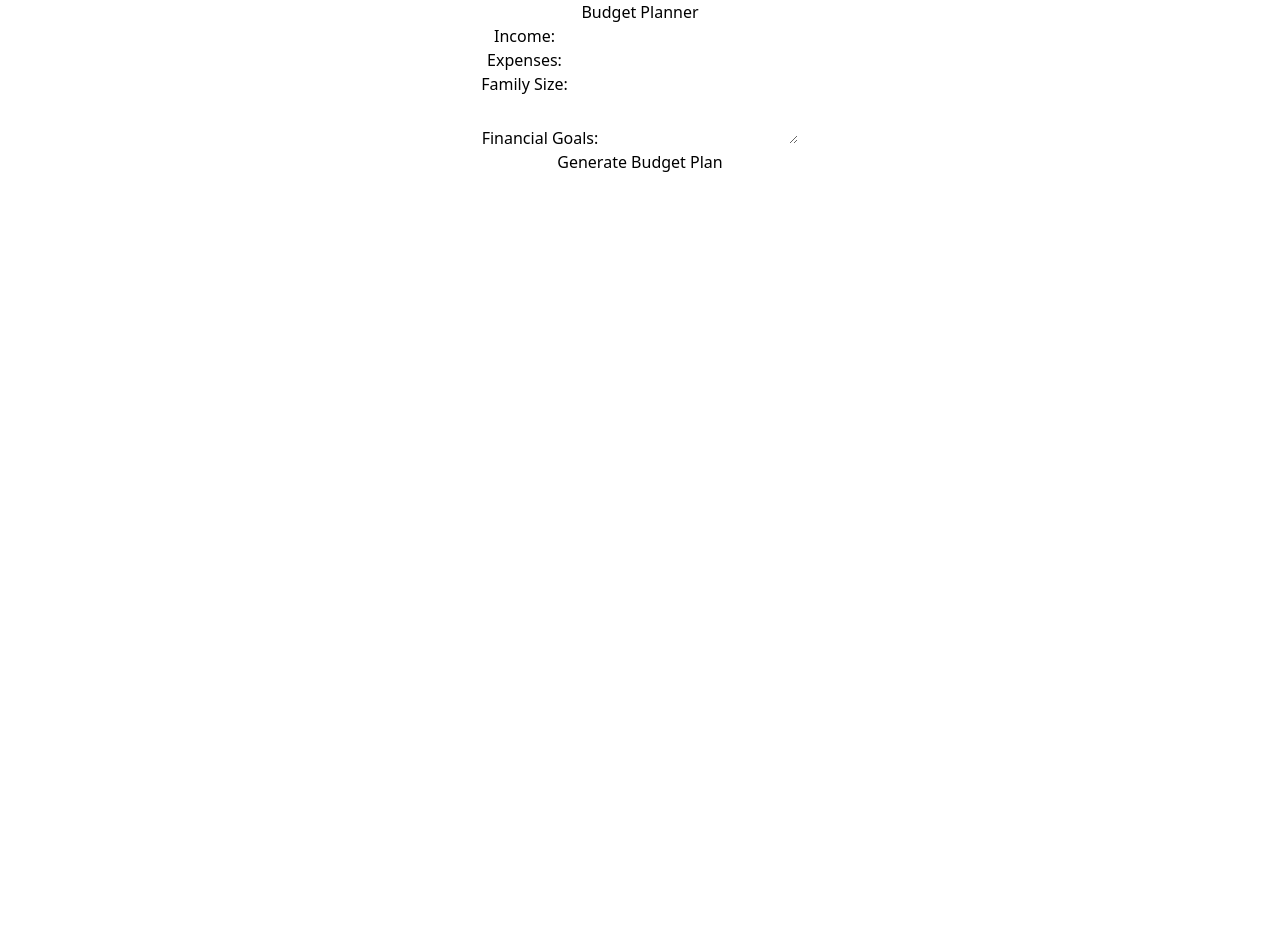
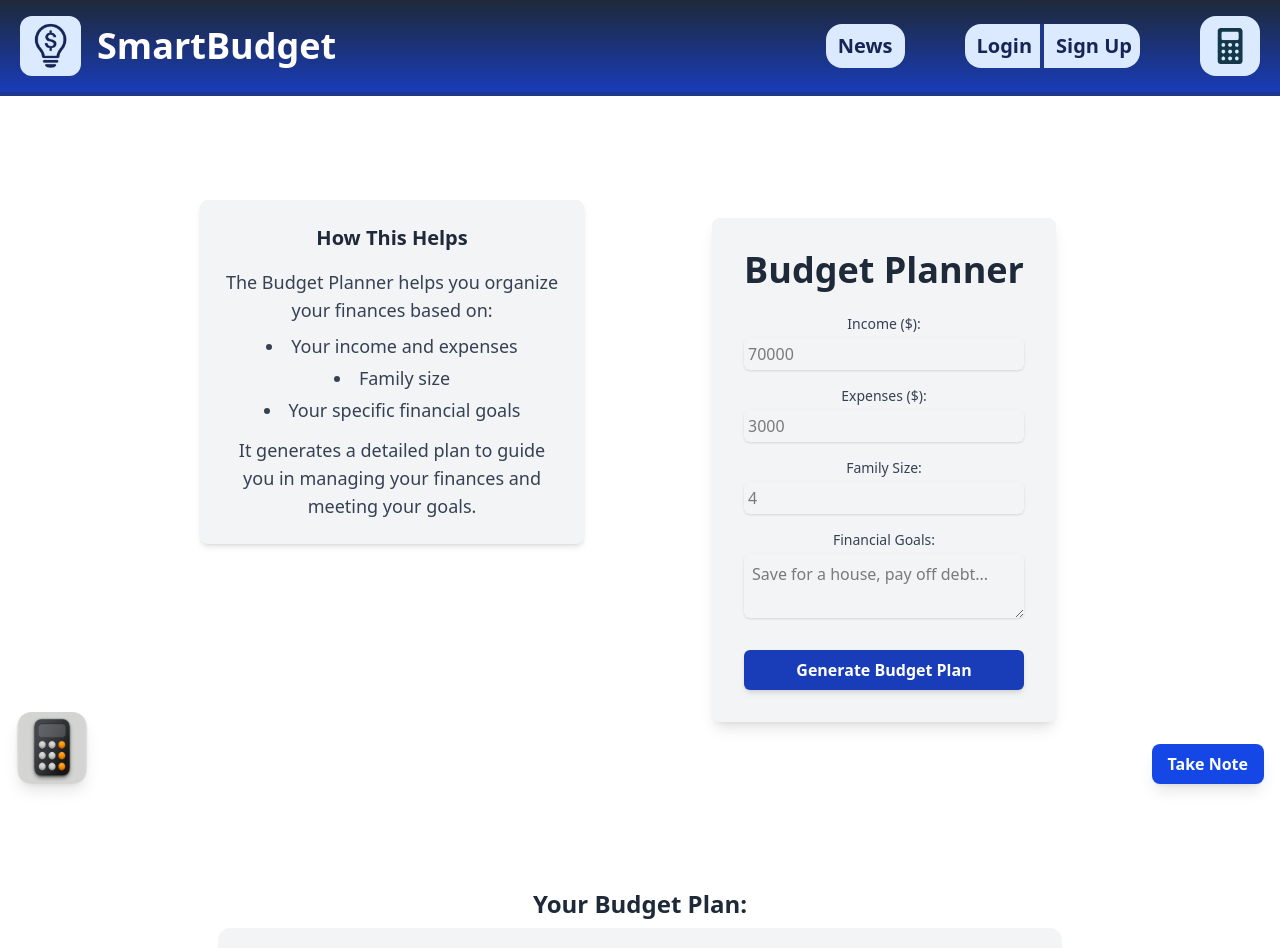
Before and after one commit to YavorPenev/TUES_FEST11_Legends, a React (Vite) app in the folder Frontend/: page /budgetplanner in a window 1280 px wide. Shown: the top 948 px of the page. Before the commit the page ends 800 px from the top, so only its background shows below. Built offline with nearby package versions, Linux system fonts and the light colour scheme; no server answers.

Commit message:
added budget planner design

```diff
--- a/Frontend/src/budgetplanner.jsx
+++ b/Frontend/src/budgetplanner.jsx
@@ -1,5 +1,9 @@
-import React, { useState } from 'react';
+import React, { useState, useRef, useEffect } from 'react';
 import axios from 'axios';
+import Header from './assets/header';
+import Footer from './assets/footer';
+import Notes from './assets/notes';
+import Calculator from './assets/SimpCalc';
 
 const BudgetPlanner = () => {
   const [income, setIncome] = useState('');
@@ -8,18 +12,20 @@ const BudgetPlanner = () => {
   const [goals, setGoals] = useState('');
   const [budgetPlan, setBudgetPlan] = useState('');
   const [isClicked, setIsClicked] = useState(false);
+  const planRef = useRef(null);
+
+  useEffect(() => {
+    document.body.style.cursor = isClicked ? "wait" : "default";
+  }, [isClicked]);
+
   const handleInputChange = (e) => {
     const { name, value } = e.target;
-    if (name === 'income') {
-      setIncome(value);
-    } else if (name === 'expenses') {
-      setExpenses(value);
-    } else if (name === 'familySize') {
-      setFamilySize(value);
-    } else if (name === 'goals') {
-      setGoals(value);
-    }
+    if (name === 'income') setIncome(value);
+    else if (name === 'expenses') setExpenses(value);
+    else if (name === 'familySize') setFamilySize(value);
+    else if (name === 'goals') setGoals(value);
   };
+
   const handleSubmit = async (e) => {
     e.preventDefault();
 
@@ -29,6 +35,7 @@ const BudgetPlanner = () => {
     }
 
     setIsClicked(true);
+
     const userData = {
       income: parseFloat(income),
       expenses: parseFloat(expenses),
@@ -38,11 +45,14 @@ const BudgetPlanner = () => {
 
     try {
       const response = await axios.post('http://localhost:8000/budgetplanner', userData, {
-        headers: {
-          'Content-Type': 'application/json',
-        },
+        headers: { 'Content-Type': 'application/json' },
       });
+
       setBudgetPlan(response.data.plan);
+
+      setTimeout(() => {
+        planRef.current?.scrollIntoView({ behavior: "smooth" });
+      }, 100);
     } catch (error) {
       console.error("Error fetching the budget plan:", error);
       alert("There was an error generating the budget plan.");
@@ -52,70 +62,114 @@ const BudgetPlanner = () => {
   };
 
   return (
+    <>
+      <Header />
+      <div className="min-h-screen bg-gradient-to-r flex items-start justify-center p-6 mt-10">
+        {/* Info Box */}
+        <div className="bg-gray-100 shadow-md text-lg rounded-lg p-6 max-w-sm w-full mr-26 mt-34">
+          <h2 className="text-xl font-bold text-gray-800 mb-4">How This Helps</h2>
+          <p className="text-gray-700 text-lg">
+            The Budget Planner helps you organize your finances based on:
+          </p>
+          <ul className="list-disc list-inside text-gray-700 text-lg mt-2 space-y-1">
+            <li>Your income and expenses</li>
+            <li>Family size</li>
+            <li>Your specific financial goals</li>
+          </ul>
+          <p className="text-gray-700 text-lg mt-3">
+            It generates a detailed plan to guide you in managing your finances and meeting your goals.
+          </p>
+        </div>
+
+        {/* Form Box */}
+        <div className="min-h-screen flex items-center justify-center p-6 mt-0">
+          <form onSubmit={handleSubmit} className="bg-gray-100 shadow-lg rounded-lg p-8 max-w-lg w-full flex flex-col mt-3 space-y-4">
+            <h1 className="text-4xl font-bold text-gray-800 mb-6 text-center">Budget Planner</h1>
+
             <div>
-      <h1>Budget Planner</h1>
-      <form onSubmit={handleSubmit}>
-        <div>
-          <label htmlFor="income">Income:</label>
+              <label htmlFor="income" className="block text-sm font-medium text-gray-700">Income ($):</label>
               <input
                 type="number"
                 id="income"
                 name="income"
+                placeholder="70000"
                 value={income}
                 onChange={handleInputChange}
-            required
+                className="mt-1 block w-full rounded-md border-gray-300 shadow-sm p-1"
               />
             </div>
 
             <div>
-          <label htmlFor="expenses">Expenses:</label>
+              <label htmlFor="expenses" className="block text-sm font-medium text-gray-700">Expenses ($):</label>
               <input
                 type="number"
                 id="expenses"
                 name="expenses"
+                placeholder="3000"
                 value={expenses}
                 onChange={handleInputChange}
-            required
+                className="mt-1 block w-full rounded-md border-gray-300 shadow-sm p-1"
               />
             </div>
 
             <div>
-          <label htmlFor="familySize">Family Size:</label>
+              <label htmlFor="familySize" className="block text-sm font-medium text-gray-700">Family Size:</label>
               <input
                 type="number"
                 id="familySize"
                 name="familySize"
+                placeholder="4"
                 value={familySize}
                 onChange={handleInputChange}
-            required
+                className="mt-1 block w-full rounded-md border-gray-300 shadow-sm p-1"
               />
             </div>
 
             <div>
-          <label htmlFor="goals">Financial Goals:</label>
+              <label htmlFor="goals" className="block text-sm font-medium text-gray-700">Financial Goals:</label>
               <textarea
                 id="goals"
                 name="goals"
+                placeholder="Save for a house, pay off debt..."
                 value={goals}
                 onChange={handleInputChange}
-            required
+                className="mt-1 block w-full rounded-md border-gray-300 shadow-sm p-2"
               />
             </div>
 
-        <div>
-          <button type="submit" disabled={isClicked}>
-            {isClicked ? "Generating Plan..." : "Generate Budget Plan"}
+            <button
+              type="submit"
+              disabled={isClicked}
+              className={`bg-blue-800 text-white w-full font-bold py-2 px-4 rounded-md shadow-md flex items-center justify-center gap-2 mt-4 transition-transform hover:scale-110 hover:duration-200 active:scale-90 active:duration-50 ${isClicked ? "bg-blue-700 cursor-wait" : "cursor-pointer"}`}
+            >
+              {isClicked ? (
+                <>
+                  <svg className="animate-spin h-5 w-5 text-white" xmlns="http://www.w3.org/2000/svg" fill="none" viewBox="0 0 24 24">
+                    <circle className="opacity-25" cx="12" cy="12" r="10" stroke="currentColor" strokeWidth="4" />
+                    <path className="opacity-75" fill="currentColor" d="M4 12a8 8 0 018-8v4a4 4 0 00-4 4H4z" />
+                  </svg>
+                  Generating Plan...
+                </>
+              ) : (
+                "Generate Budget Plan"
+              )}
             </button>
+          </form>
         </div>
-      </form>
+      </div>
 
-      {budgetPlan && (
-        <div>
-          <h2>Generated Budget Plan:</h2>
-          <pre>{budgetPlan}</pre>
+      {/* Result Display */}
+      <div className="mt-0" ref={planRef}>
+        <h2 className="text-2xl font-bold text-gray-800 text-center">Your Budget Plan:</h2>
+        <pre className="mt-2 bg-gray-100 p-4 rounded-xl text-gray-700 whitespace-pre-wrap font-sans mx-[17%] mb-10">
+          {budgetPlan || "Your plan will appear here."}
+        </pre>
       </div>
-      )}
-    </div>
+
+      <Notes />
+      <Calculator />
+      <Footer />
+    </>
   );
 };
 
```
Lines whose indentation alone changed are shown as unchanged.
